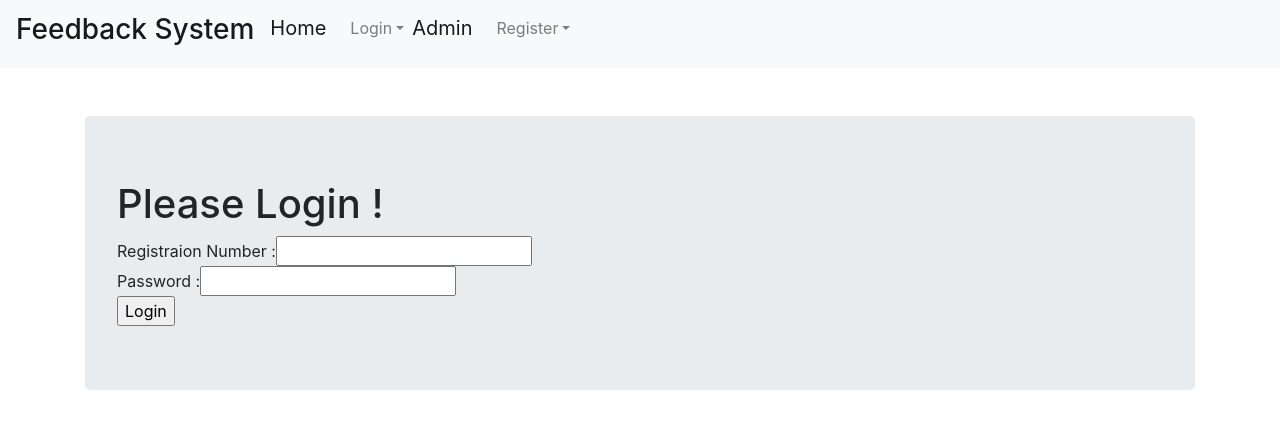
After one commit to GallaTarun/OnlineFeedbackSystem, a Django app: page /faculty_login/ in a window 1280 px wide. The commit adds this page. Shown: the top 429 px of the page. Run offline with Django 3.2, Linux system fonts and the light colour scheme; some libraries are stand-ins or nearby versions.

Commit message:
Student Portal (partial)

```diff
--- a/MiniProject/Feedback_System/forms.py
+++ b/MiniProject/Feedback_System/forms.py
@@ -25,7 +25,7 @@ class UserCreationForm(forms.ModelForm):
 class StudentProfileForm(forms.ModelForm):
     class Meta:
         model = StudentProfile
-        fields = ('branch','year','section')
+        fields = ('branch','year','section','semester')
 
 class FacultyProfileForm(forms.ModelForm):
     class Meta:
--- a/MiniProject/Feedback_System/urls.py
+++ b/MiniProject/Feedback_System/urls.py
@@ -1,6 +1,6 @@
 from django.conf.urls import include,url
 from Feedback_System import views
-
+from django.contrib.auth.views import LoginView
 app_name = 'project_app'
 
 urlpatterns =[
@@ -9,7 +9,10 @@ urlpatterns =[
     url(r'^faculty_register/$',views.faculty_register,name='faculty_register'),
     url(r'^facultyprofile_list/$',views.FacultyProfileList.as_view(),name='facultyprofile_list'),
     url(r'^facultyprofile_list/(?P<pk>[-\w]+)/$',views.FacultyDetails.as_view(),name='faculty_details'),
-    url(r'^user_logout/$',views.user_logout,name ='user_logout'),
-    url(r'^user_login/$',views.user_login,name='user_login'),
+    url(r'^student_login/$',views.student_login,name ='student_login'),
+    url(r'^faculty_login/$',views.faculty_login,name ='faculty_login'),
+    url(r'^user_logout/$',views.user_logout,name='user_logout'),
+    url(r'^student_register/student_portal/$',views.student_portal,name='student_portal')
     # url(r'^about_us/$',views.about_us,name='about_us')
+
 ]
--- a/MiniProject/Feedback_System/views.py
+++ b/MiniProject/Feedback_System/views.py
@@ -3,11 +3,28 @@ from django import forms
 from django.views.generic import View,TemplateView, ListView, DetailView
 from .forms import UserCreationForm, StudentProfileForm, FacultyProfileForm
 from django.contrib.auth import authenticate, login, logout
+from django.contrib.auth.models import User
 from django.http import HttpResponseRedirect, HttpResponse
 from django.urls import reverse
 from django.contrib.auth.decorators import login_required
 from . import models
 # Create your views here.
+
+def is_student(user):
+    student = UserProfile.objects.filter(user = user)
+    if len(student) > 0:
+        return True
+    else:
+        return False
+############################################################################
+
+def is_teacher(user):
+    teacher = TeacherProfile.objects.filter(user = user)
+    if len(teacher) > 0:
+        return True
+    else:
+        return False
+ ###########################################################################
 
 class FacultyProfileList(ListView):
     context_object_name = 'facultys'
@@ -32,12 +49,39 @@ def home(request):
     return render(request,'Feedback_System/home_page.html',context = intro)
 
 #############################################################################
+
 def thankyou(request):
     dic = {
         'wish' : "Thanks For Registering ..",
         'redirect' : "Please redirect to Login Page !!",
     }
     return render(request,'Feedback_System/thankyou.html',context = dic)
+
+#############################################################################
+
+def student_portal(request):
+    if request.user.is_authenticated:
+        user = request.user
+        student = models.StudentProfile.objects.filter(user=user)[0]
+        print(student)
+        name = user.first_name.capitalize() + user.last_name.capitalize()
+        year = student.year
+        branch = student.branch.upper()
+        semester = student.semester
+        section = student.section.upper()
+        details = {
+            'name' : name ,
+            'reg_num' : user,
+            'year' : year ,
+            'branch' : branch ,
+            'section' : section ,
+            'semester' : semester,
+        }
+    else:
+        return HttpResponse('Please Login to Continue !')
+    return render(request,'Feedback_System/student_portal.html',context = details)
+
+
 #############################################################################
 
 def about_us(request):
@@ -53,7 +97,10 @@ def student_register(request):
             profile = profile_form.save(commit=False)
             profile.user = user
             profile.save()
-            return render(request, 'Feedback_System/thankyou.html',{'wish': 'Thanks For Registering' , 'redirect': 'Please redirect to Login Page !!'})
+            login(request,user)
+            return HttpResponseRedirect('student_portal')
+        else:
+            return HttpResponse("Oops ! Some Error Occured !")
     else:
         form = UserCreationForm()
         profile_form = StudentProfileForm()
@@ -70,7 +117,8 @@ def faculty_register(request):
             profile = profile_form.save(commit=False)
             profile.user = user
             profile.save()
-            return render(request, 'Feedback_System/thankyou.html',{'wish': 'Thanks For Registering' , 'redirect': 'Please redirect to Login Page !!'})
+            login(request,user)
+            return render(request, 'Feedback_System/faculty_portal.html',{})
     else:
         form = UserCreationForm()
         profile_form = FacultyProfileForm()
@@ -78,24 +126,48 @@ def faculty_register(request):
                                                   'profile_form': profile_form})
 
 # #############################################################################
-def user_login(request):
-    if request.method == 'POST':
-        email = request.POST.get('email')
-        password = request.POST.get('password')
-        user = authenticate(email=email,password=password)
 
+def student_login(request):
+    if request.method == "POST":
+        username = request.POST.get("username")
+        password = request.POST.get("password")
+        user = User.objects.filter(username=username)
+        print(username, password)
+        # if user.is_active:
+        user = authenticate(username=username,password=password)
+        print(user)
         if user:
-            if user.is_active is not None:
+            student = models.StudentProfile.objects.filter(user)
+            if student.count()!=0:
                 login(request,user)
-                return HttpResponseRedirect(reverse('home'))
+                return HttpResponseRedirect('student_portal')
             else:
-                HttpResponse("Account Not Active !")
+                return HttpResponseRedirect('Invalid Login !')
         else:
-            print("Someone tried to login and failed !")
-            print("Email ID : {} and Password :{}".format(email,password))
-            return HttpResponse("Invalid Credentials")
-    else:
-        return render(request,'Feedback_System/login.html',{})
+            return HttpResponse('Login failed !')
+        # else:
+        #     return HttpResponse(' Please Try Again !')
+    return render(request,'Feedback_System/login.html',{})
+
+# #############################################################################
+def faculty_login(request):
+    if request.method == "POST":
+        username = request.POST.get("username")
+        password = request.POST.get("password")
+        user = authenticate(username=username,password=password)
+        if user:
+            faculty = models.FacultyProfile.objects.filter(user)
+            if faculty.count()!=0 or faculty.is_superuser:
+                login(request,user)
+                if faculty.is_superuser:
+                    return HttpResponseRedirect('hod_portal')
+                else:
+                    return HttpResponseRedirect('faculty_portal')
+            else:
+                return HttpResponse('Login failed !')
+        else:
+            return HttpResponse(' Please Try Again !')
+    return render(request,'Feedback_System/faculty_login.html',{})
 
 # #############################################################################
 #
--- a/MiniProject/Project/urls.py
+++ b/MiniProject/Project/urls.py
@@ -1,5 +1,4 @@
 from django.contrib import admin
-from django.urls import path
 from django.conf.urls import url,include
 from Feedback_System import views
 
--- a/MiniProject/templates/Feedback_System/base.html
+++ b/MiniProject/templates/Feedback_System/base.html
@@ -2,35 +2,37 @@
 <!DOCTYPE html>
 <html>
 <head>
-  <title></title>
   <link rel="stylesheet" href="https://stackpath.bootstrapcdn.com/bootstrap/4.4.1/css/bootstrap.min.css" integrity="sha384-Vkoo8x4CGsO3+Hhxv8T/Q5PaXtkKtu6ug5TOeNV6gBiFeWPGFN9MuhOf23Q9Ifjh" crossorigin="anonymous">
   <script src="https://code.jquery.com/jquery-3.4.1.slim.min.js" integrity="sha384-J6qa4849blE2+poT4WnyKhv5vZF5SrPo0iEjwBvKU7imGFAV0wwj1yYfoRSJoZ+n" crossorigin="anonymous"></script>
   <script src="https://cdn.jsdelivr.net/npm/popper.js@1.16.0/dist/umd/popper.min.js" integrity="sha384-Q6E9RHvbIyZFJoft+2mJbHaEWldlvI9IOYy5n3zV9zzTtmI3UksdQRVvoxMfooAo" crossorigin="anonymous"></script>
   <script src="https://stackpath.bootstrapcdn.com/bootstrap/4.4.1/js/bootstrap.min.js" integrity="sha384-wfSDF2E50Y2D1uUdj0O3uMBJnjuUD4Ih7YwaYd1iqfktj0Uod8GCExl3Og8ifwB6" crossorigin="anonymous"></script>
-  <link rel="stylesheet" href="{% static "css/forms.css" %}">
 </head>
-
 <body bgcolor="#2631ff">
     <nav class="navbar navbar-expand-lg navbar-light bg-light ">
         <ul class="nav navbar-nav">
-            <li class="nav-item"><h3>Feedback System          </h3></li>
+            <li class="navbar-brand"><h3>Feedback System</h3></li>
             <li class="nav-item"><a class="navbar-brand" href="{% url 'home' %}">Home</a></li>
-            {% if not request.user.is_authenticated %}
+            {% if request.user.is_authenticated %}
               <li class="nav-item"> <a class="navbar-brand" href="{% url 'project_app:user_logout' %}">Log Out</a> </li>
             {% else %}
-              <li class="nav-item"> <a class="navbar-brand" href="{% url 'project_app:user_login' %}">Log In</a> </li>
-            {% endif %}
+            <li class="nav-item dropdown">
+              <a class="nav-link dropdown-toggle" href="" id="navbarDropdown" role="button" data-toggle="dropdown" aria-haspopup="true" aria-expanded="false">
+                  Login</a>
+              <div class="dropdown-menu" aria-labelledby="navbarDropdown">
+                <a class="dropdown-item" href="{% url 'project_app:student_login' %}">Student</a>
+                <a class="dropdown-item" href="{% url 'project_app:faculty_login' %}">Faculty</a>
+              </div>
+            </li>
             <li><a class="navbar-brand" href="{% url 'admin:index' %}">Admin</a></li>
-
               <li class="nav-item dropdown">
                 <a class="nav-link dropdown-toggle" href="" id="navbarDropdown" role="button" data-toggle="dropdown" aria-haspopup="true" aria-expanded="false">
                       Register</a>
                 <div class="dropdown-menu" aria-labelledby="navbarDropdown">
                   <a class="dropdown-item" href="{% url 'project_app:student_register' %}">Student</a>
-                    <div class="dropdown-divider"></div>
                   <a class="dropdown-item" href="{% url 'project_app:faculty_register' %}">Faculty</a>
                 </div>
               </li>
+            {% endif %}
           </ul>
 
     </nav><br><br>
--- /dev/null
+++ b/MiniProject/templates/Feedback_System/faculty_login.html
@@ -0,0 +1,14 @@
+{% extends 'Feedback_System/base.html' %}
+{% block body_block %}
+    <div class="jumbotron">
+      <h1>Please Login !</h1>
+      <form action="{% url 'project_app:student_login' %}" method="post">
+      {% csrf_token %}
+        Registraion Number :<input type="text" name="username"><br>
+        Password :<input type="password"><br>
+        {{ forms.errors }}
+        <input type="submit" value="Login">
+      </form>
+    </div>
+
+{% endblock %}
```
Also changed, not shown: MiniProject/Feedback_System/admin.py (+3 -4 lines), MiniProject/Feedback_System/models.py (+27 -25 lines), MiniProject/Project/settings.py (+5 -4 lines), MiniProject/static/css/forms.css (+31 -3 lines), MiniProject/templates/Feedback_System/login.html (+6 -5 lines), MiniProject/templates/Feedback_System/student_portal.html (added, +37 -0 lines), MiniProject/Feedback_System/migrations/0001_initial.py (added), MiniProject/Feedback_System/migrations/0002_studentprofile_semester.py (added), MiniProject/README.md (added), MiniProject/db.sqlite3 (added), MiniProject/templates/Feedback_System/faculty_portal.html (added), MiniProject/templates/Feedback_System/hod_portal.html (added). Lines whose indentation alone changed are shown as unchanged.
